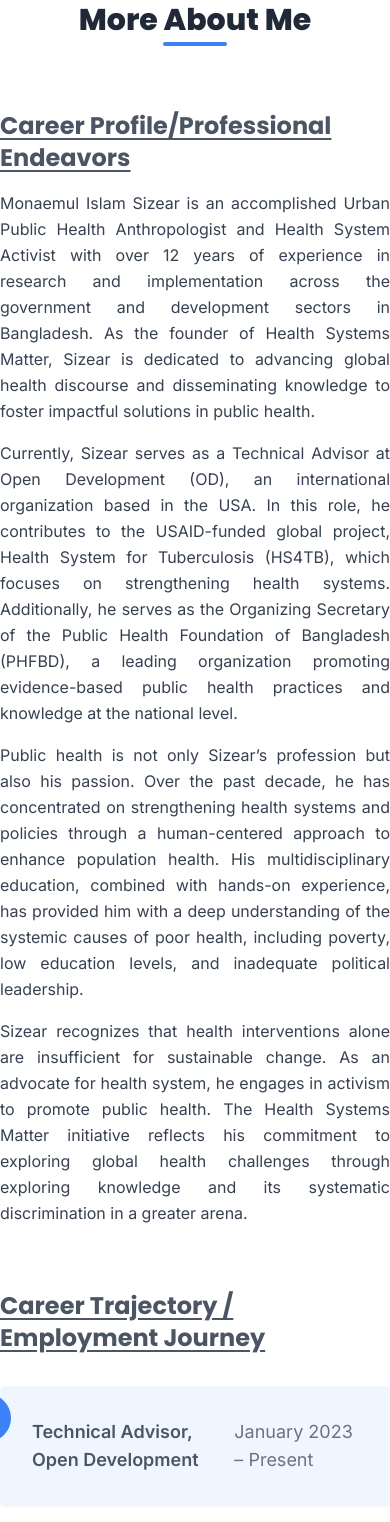
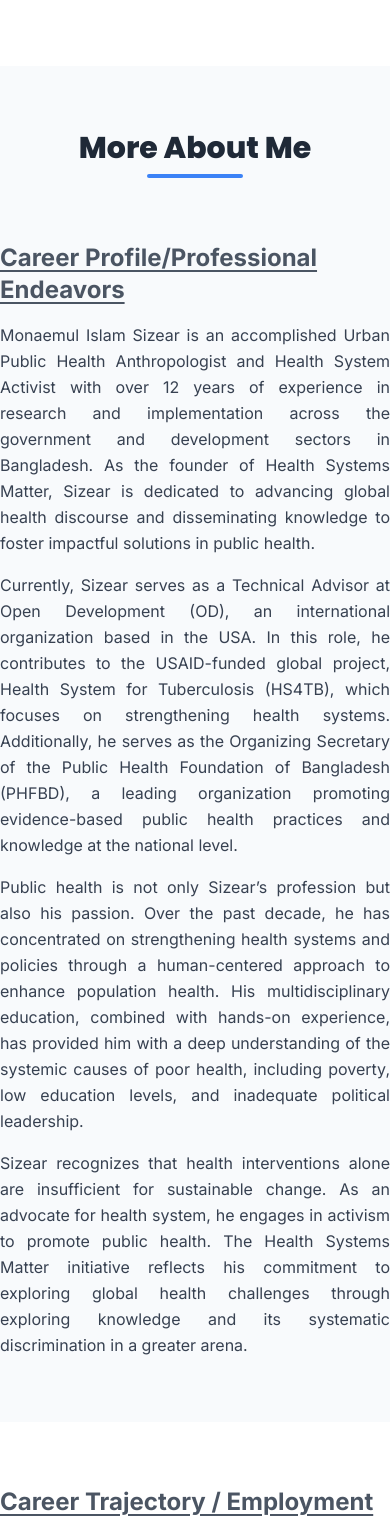
Before and after one commit to mehrabhossain1/hsm, a Next.js app: page /sizear in a window 390 px wide. Shown: the part 1360-2882 px from the top of the page. Built offline with nearby package versions, Linux system fonts and the light colour scheme.

Commit message:
About sizear

```diff
--- a/app/sizear/page.tsx
+++ b/app/sizear/page.tsx
@@ -9,7 +9,7 @@ const Sizear = () => {
   return (
     // min-h-[calc(100vh-115px)]
     // <section className="bg-gradient-to-b from-[#F9F6F3] to-white py-16 px-12">
-    <section className=" py-16 ">
+    <section className="">
       {/* Top section */}
       <AboutSizear />
       {/* Top section */}
--- a/components/Sizear/AboutSizear.tsx
+++ b/components/Sizear/AboutSizear.tsx
@@ -2,7 +2,7 @@ import Image from "next/image";
 
 const AboutSizear = () => {
   return (
-    <div className="max-w-screen-xl  mx-auto flex items-center px-4 sm:px-6 lg:px-8 w-full">
+    <div className="max-w-screen-xl  mx-auto flex items-center px-4 sm:px-6 lg:px-8 w-full py-16">
       <div className="grid grid-cols-1 lg:grid-cols-[55%_45%] gap-4 lg:gap-6">
         {/* Text Section - Left Side (55%) */}
         <div className="space-y-6 order-2 lg:order-1 text-justify px-8">
--- a/components/Sizear/AreaOfFocus.tsx
+++ b/components/Sizear/AreaOfFocus.tsx
@@ -8,9 +8,9 @@ const AreaOfFocus = () => {
   return (
     <div className="bg-[#6ACBD4]/10">
       <div className="max-w-screen-xl mx-auto sm:px-6 lg:px-16 py-16">
-        <h2 className="text-2xl md:text-2xl font-bold text-gray-600  underline underline-offset-4">
+        <h3 className="text-2xl md:text-2xl font-bold text-gray-600  underline underline-offset-4">
           Area of Focus and Research
-        </h2>
+        </h3>
 
         <motion.div
           initial={{ opacity: 0, y: 20 }}
--- a/components/Sizear/CareerTrajectory.tsx
+++ b/components/Sizear/CareerTrajectory.tsx
@@ -71,10 +71,10 @@ const CareerTrajectory = () => {
   ];
 
   return (
-    <div className="max-w-screen-xl mx-auto sm:px-6 lg:px-16">
-      <h2 className="text-2xl md:text-2xl font-bold text-gray-600  underline underline-offset-4 mb-4">
+    <div className="max-w-screen-xl mx-auto sm:px-6 lg:px-16 pb-16">
+      <h3 className="text-2xl md:text-2xl font-bold text-gray-600  underline underline-offset-4 mb-4">
         Career Trajectory / Employment Journey
-      </h2>
+      </h3>
 
       <div className="relative max-w-3xl mx-auto pt-4">
         {experiences.map((exp, index) => (
@@ -83,12 +83,12 @@ const CareerTrajectory = () => {
             initial={{ opacity: 0, x: -30 }}
             animate={{ opacity: 1, x: 0 }}
             transition={{ duration: 0.5, delay: index * 0.2 }}
-            className="mb-6 relative"
+            className="mb-6 relative border border-blue-500 hover:border-b-2 hover:border-r-2 shadow-sm rounded-md"
           >
             <div className="absolute -left-[37px] top-2 bg-blue-500 w-12 h-12 flex items-center justify-center rounded-full">
               <FaBriefcase className="text-white text-xl" />
             </div>
-            <div className="bg-blue-50 p-8 shadow-sm rounded-md flex justify-between">
+            <div className="bg-slate-50 p-8 shadow-sm rounded-md flex justify-between">
               <h3 className="text-lg font-semibold text-gray-600">
                 {exp.title}, {exp.company}
               </h3>
--- a/components/Sizear/MoreAboutMe.tsx
+++ b/components/Sizear/MoreAboutMe.tsx
@@ -1,16 +1,17 @@
 const MoreAboutMe = () => {
   return (
-    <div className="max-w-screen-xl mx-auto sm:px-6 lg:px-16 py-16 ">
-      <h2 className="text-3xl md:text-4xl font-extrabold text-gray-800 text-center relative pb-2">
+    <div className=" bg-slate-50">
+      <div className="max-w-screen-xl mx-auto sm:px-6 lg:px-16 py-16 my-16 ">
+        <h2 className="text-3xl md:text-4xl font-extrabold text-gray-800 text-center">
           More About Me
-        <span className="absolute left-1/2 bottom-0 w-16 md:w-72 h-1 bg-blue-500 -translate-x-1/2 rounded-full"></span>
+          <span className="block w-24 h-1 bg-blue-500 mx-auto mt-2 rounded-full"></span>
         </h2>
 
         {/* Career Profile/Professional Endeavors  */}
         <div>
-        <h2 className="text-2xl md:text-2xl font-bold text-gray-600 pt-16 underline underline-offset-4">
+          <h3 className="text-2xl md:text-2xl font-bold text-gray-600 pt-16 underline underline-offset-4">
             Career Profile/Professional Endeavors
-        </h2>
+          </h3>
 
           <p className="text-gray-700 leading-relaxed text-justify pt-4">
             Monaemul Islam Sizear is an accomplished Urban Public Health
@@ -23,33 +24,34 @@ const MoreAboutMe = () => {
           </p>
           <p className="text-gray-700 leading-relaxed text-justify pt-4">
             Currently, Sizear serves as a Technical Advisor at Open Development
-          (OD), an international organization based in the USA. In this role, he
-          contributes to the USAID-funded global project, Health System for
+            (OD), an international organization based in the USA. In this role,
+            he contributes to the USAID-funded global project, Health System for
             Tuberculosis (HS4TB), which focuses on strengthening health systems.
             Additionally, he serves as the Organizing Secretary of the Public
             Health Foundation of Bangladesh (PHFBD), a leading organization
-          promoting evidence-based public health practices and knowledge at the
-          national level.
+            promoting evidence-based public health practices and knowledge at
+            the national level.
           </p>
           <p className="text-gray-700 leading-relaxed text-justify pt-4">
             Public health is not only Sizear’s profession but also his passion.
             Over the past decade, he has concentrated on strengthening health
             systems and policies through a human-centered approach to enhance
             population health. His multidisciplinary education, combined with
-          hands-on experience, has provided him with a deep understanding of the
-          systemic causes of poor health, including poverty, low education
+            hands-on experience, has provided him with a deep understanding of
+            the systemic causes of poor health, including poverty, low education
             levels, and inadequate political leadership.
           </p>
           <p className="text-gray-700 leading-relaxed text-justify pt-4">
-          Sizear recognizes that health interventions alone are insufficient for
-          sustainable change. As an advocate for health system, he engages in
-          activism to promote public health. The Health Systems Matter
+            Sizear recognizes that health interventions alone are insufficient
+            for sustainable change. As an advocate for health system, he engages
+            in activism to promote public health. The Health Systems Matter
             initiative reflects his commitment to exploring global health
             challenges through exploring knowledge and its systematic
             discrimination in a greater arena.
           </p>
         </div>
       </div>
+    </div>
   );
 };
 
--- a/components/Sizear/ProfessionalMembership.tsx
+++ b/components/Sizear/ProfessionalMembership.tsx
@@ -45,23 +45,22 @@ const memberships = [
 
 export default function ProfessionalMemberships() {
   return (
-    <div className="max-w-5xl mx-auto px-6 py-12">
-      <h2 className="text-3xl md:text-4xl font-extrabold text-gray-800 text-center mb-8">
-        Professional Membership & Engagement
-        <span className="block w-24 h-1 bg-blue-500 mx-auto mt-2 rounded-full"></span>
-      </h2>
+    <div className="max-w-screen-xl mx-auto sm:px-6 lg:px-16 py-16">
+      <h3 className="text-2xl md:text-2xl font-bold text-gray-600  underline underline-offset-4 mb-8">
+        Professional Membership and Engagement
+      </h3>
 
       <motion.div
         initial={{ opacity: 0, y: 20 }}
         animate={{ opacity: 1, y: 0 }}
         transition={{ duration: 0.5 }}
-        className="space-y-6"
+        className="space-y-6 max-w-5xl mx-auto"
       >
         {memberships.map((item, index) => (
           <motion.div
             key={index}
-            whileHover={{ scale: 1.03 }}
-            className="bg-white shadow-md rounded-lg p-6 border-l-4 border-blue-500 flex items-center space-x-6"
+            whileHover={{ borderColor: "#FFCE00" }}
+            className="bg-white border shadow-sm rounded-md p-6 border-l-4 border-blue-500 flex items-center space-x-6"
           >
             <div className="flex-shrink-0">{item.icon}</div>
             <div className="flex w-full justify-between items-start">
--- a/components/Sizear/ProfessionalTraining.tsx
+++ b/components/Sizear/ProfessionalTraining.tsx
@@ -48,23 +48,23 @@ const trainings = [
 
 export default function ProfessionalTraining() {
   return (
-    <div className="max-w-5xl mx-auto px-6 py-12">
-      <h2 className="text-3xl md:text-4xl font-extrabold text-gray-800 text-center mb-8">
+    <div className=" bg-slate-100 py-16">
+      <div className="max-w-screen-xl mx-auto sm:px-6 lg:px-16">
+        <h3 className="text-2xl md:text-2xl font-bold text-gray-600  underline underline-offset-4 mb-8">
           Professional Training & Certifications
-        <span className="block w-24 h-1 bg-blue-500 mx-auto mt-2 rounded-full"></span>
-      </h2>
+        </h3>
 
         <motion.div
           initial={{ opacity: 0, y: 20 }}
           animate={{ opacity: 1, y: 0 }}
           transition={{ duration: 0.5 }}
-        className="space-y-6"
+          className="space-y-6 max-w-3xl mx-auto"
         >
           {trainings.map((item, index) => (
             <motion.div
               key={index}
-            whileHover={{ scale: 1.03 }}
-            className="flex items-start space-x-4 bg-white shadow-md rounded-lg p-4 border-l-4 border-green-500"
+              whileHover={{ borderColor: "#FFCE00" }}
+              className="flex items-start space-x-4 bg-white shadow-sm rounded-md p-4 border-l-4 border-green-500"
             >
               <FaCheckCircle className="text-green-500 text-2xl flex-shrink-0" />
               <div>
@@ -78,5 +78,6 @@ export default function ProfessionalTraining() {
           ))}
         </motion.div>
       </div>
+    </div>
   );
 }
```
Lines whose indentation alone changed are shown as unchanged.
